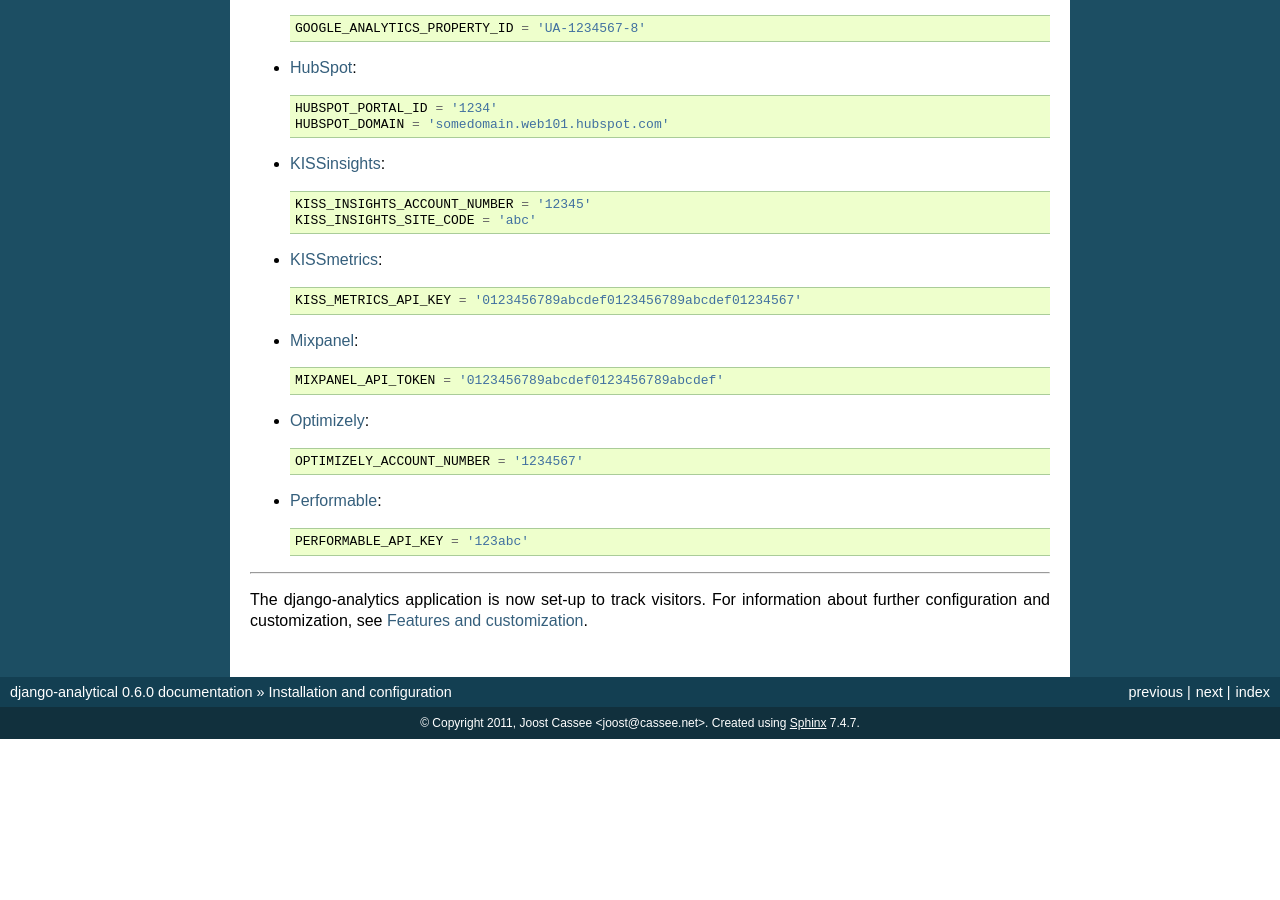
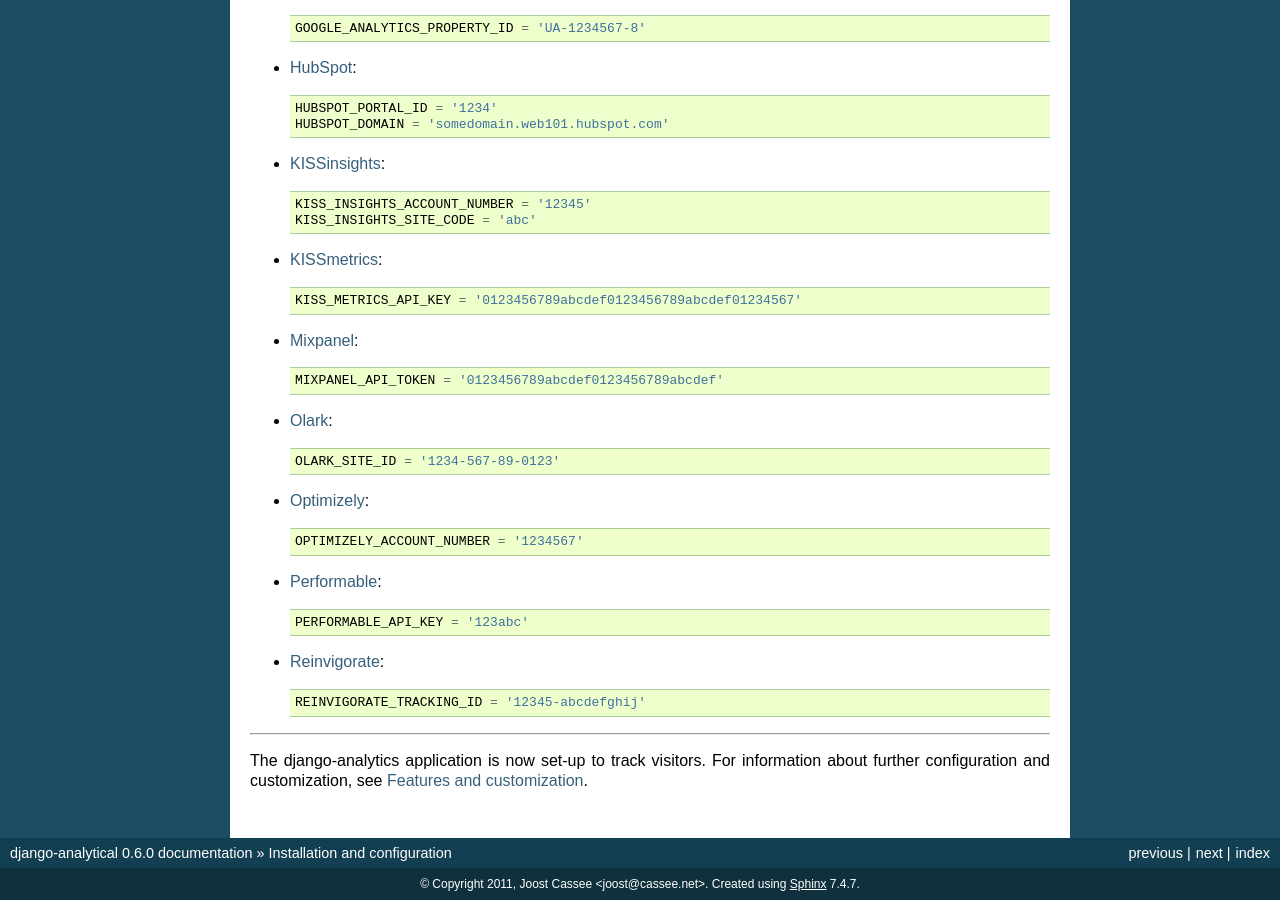
Before and after one commit to jazzband/django-analytical, a Sphinx documentation site: the page built from docs/install.rst, in a window 1280 px wide and 900 px high, scrolled down 1735 px. Built offline with Sphinx 7.4.7, drawn with Linux system fonts in a browser that asks for light colours; before the commit the page ends 2474 px from its top, so only the background shows below that.

Commit message:
Add Olark and Reinvigorate to the install docs

```diff
--- a/docs/install.rst
+++ b/docs/install.rst
@@ -133,6 +133,10 @@
 
 	MIXPANEL_API_TOKEN = '0123456789abcdef0123456789abcdef'
 
+* :doc:`Olark <services/olark>`::
+
+    OLARK_SITE_ID = '1234-567-89-0123'
+
 * :doc:`Optimizely <services/optimizely>`::
 
 	OPTIMIZELY_ACCOUNT_NUMBER = '1234567'
@@ -141,6 +145,10 @@
 
     PERFORMABLE_API_KEY = '123abc'
 
+* :doc:`Reinvigorate <services/reinvigorate>`::
+
+    REINVIGORATE_TRACKING_ID = '12345-abcdefghij'
+
 
 ----
 
```
